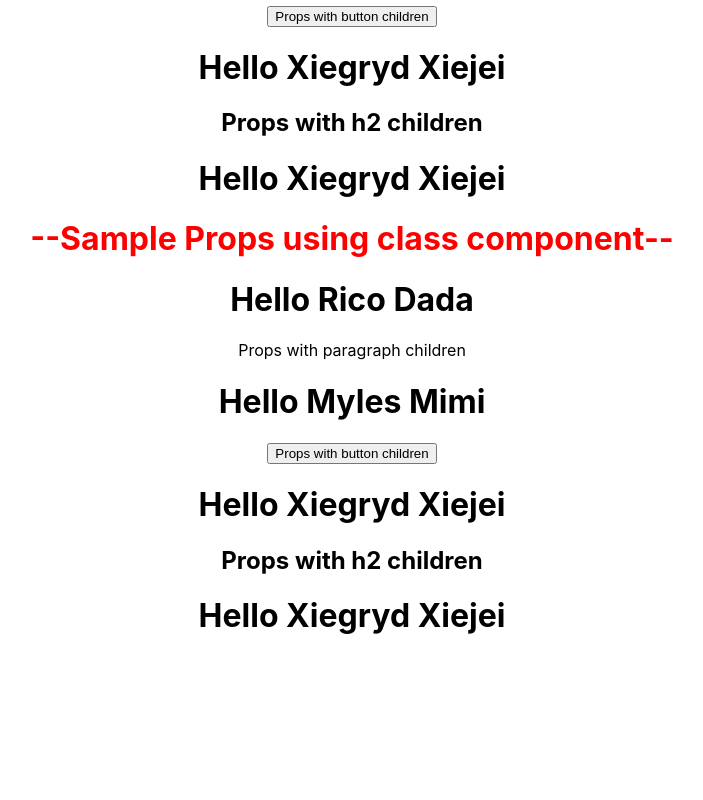
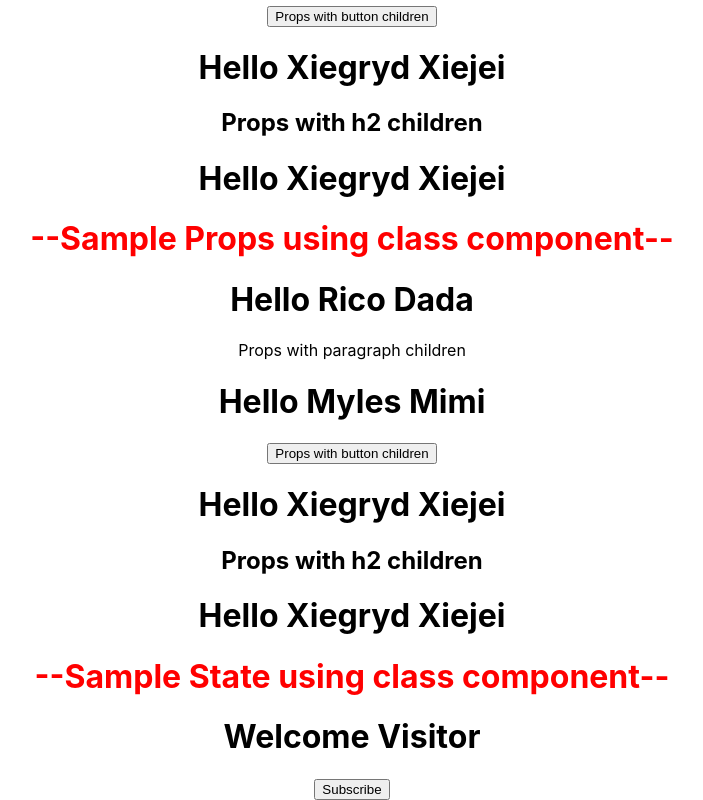
Before and after one commit to mirjSolution/react-front-to-back, a React (Create React App) app: page / in a window 1280 px wide. Shown: the part 421-1221 px from the top of the page, without its empty margins (288-991 px from the left). Before the commit the page ends 1078 px from the top, so only its background shows below. Built offline with nearby package versions, Linux system fonts and the light colour scheme.

Commit message:
Using state from class component

```diff
--- a/src/App.js
+++ b/src/App.js
@@ -8,6 +8,7 @@ import Greet from './components/functional/Greet';
 import Hello from './components/jsx/Hello';
 import ClassProps from './components/props/ClassProps';
 import FunctionProps from './components/props/FunctionProps';
+import ClassState from './components/state/ClassState';
 
 class App extends Component {
   render() {
@@ -45,6 +46,9 @@ class App extends Component {
           <h2>Props with h2 children</h2>
         </ClassProps>
         <ClassProps firstName='Xiegryd' nickName='Xiejei' />
+        {/* Sample State using class component*/}
+        <h1 style={{ color: 'red' }}>--Sample State using class component--</h1>
+        <ClassState />
       </div>
     );
   }
--- /dev/null
+++ b/src/components/state/ClassState.js
@@ -0,0 +1,26 @@
+import React, { Component } from 'react';
+
+class ClassState extends Component {
+  constructor() {
+    super();
+
+    this.state = {
+      message: 'Welcome Visitor',
+    };
+  }
+
+  changeMessage() {
+    this.setState({ message: 'Thank you for subscribing' });
+  }
+
+  render() {
+    return (
+      <div>
+        <h1>{this.state.message}</h1>
+        <button onClick={() => this.changeMessage()}>Subscribe</button>
+      </div>
+    );
+  }
+}
+
+export default ClassState;
```
